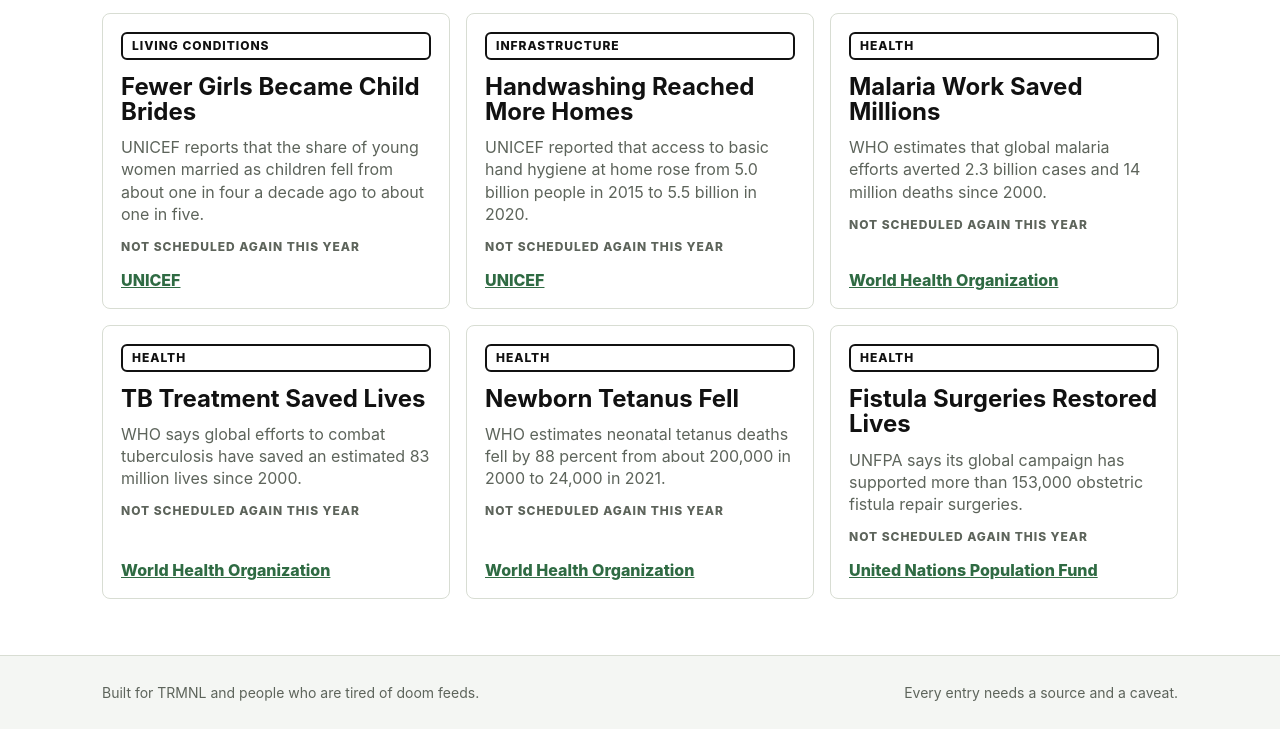
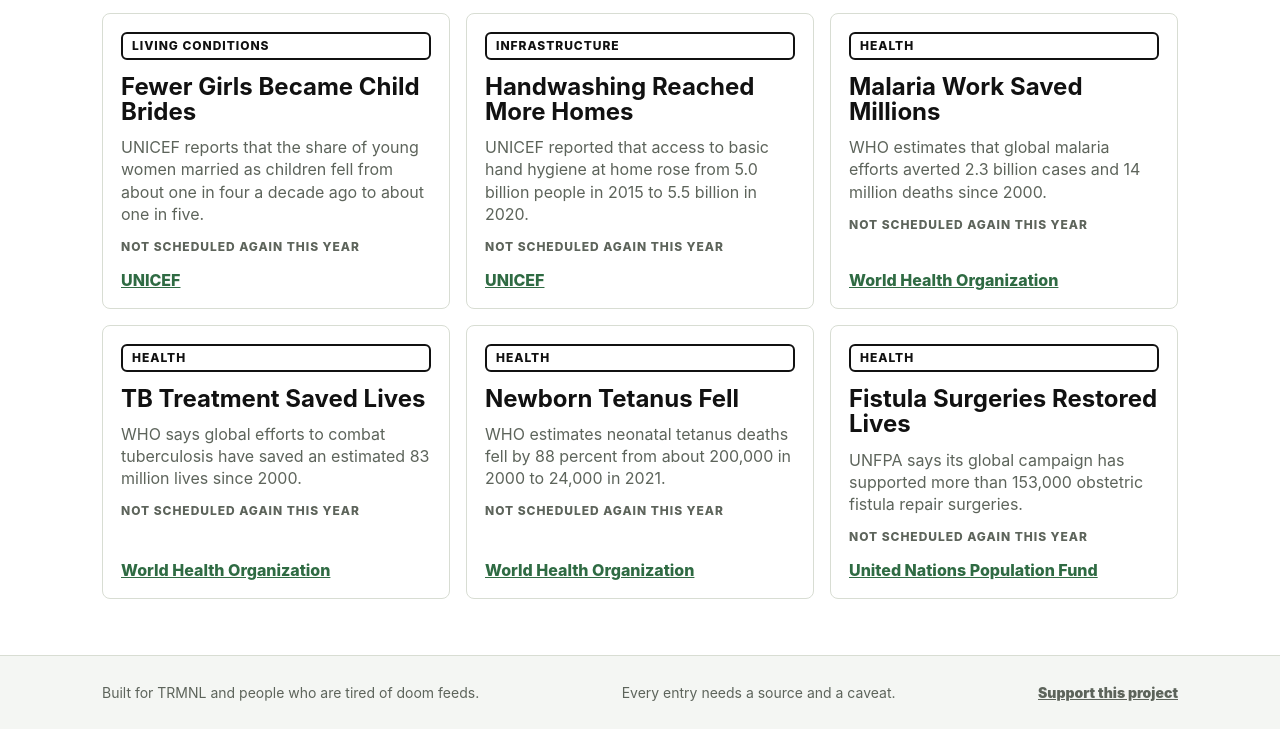
Before and after one commit to michaelkurath/todays-repair-trmnl, a plain HTML site: page index.html in a window 1280 px wide. Shown: the part 6146-6875 px from the top of the page. Drawn offline with Linux system fonts and the light colour scheme.

Commit message:
Add PayPal support link to website

```diff
--- a/index.html
+++ b/index.html
@@ -396,6 +396,10 @@
         font-size: 14px;
       }
 
+      .footer-inner a {
+        font-weight: 900;
+      }
+
       @media (max-width: 860px) {
         h1 {
           font-size: 64px;
@@ -548,6 +552,7 @@
       <div class="footer-inner">
         <span>Built for TRMNL and people who are tired of doom feeds.</span>
         <span>Every entry needs a source and a caveat.</span>
+        <a href="https://paypal.me/MichaelKurath" rel="noreferrer" target="_blank">Support this project</a>
       </div>
     </footer>
 
```
